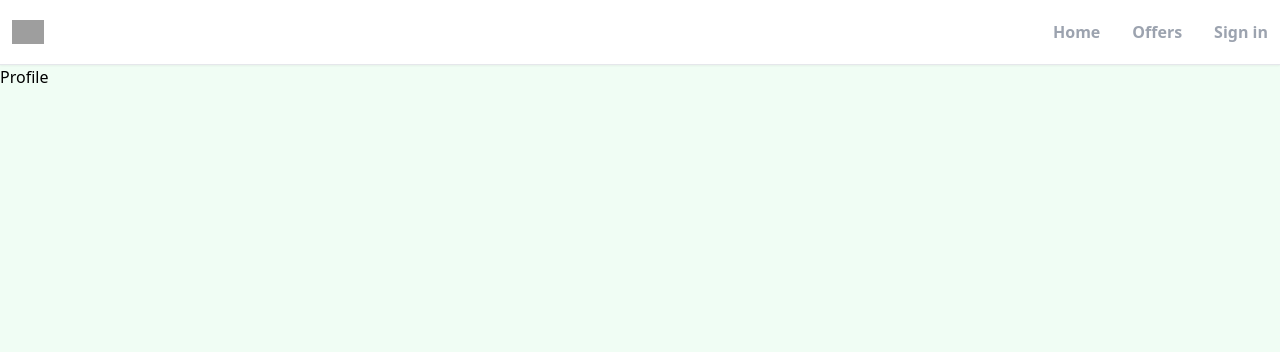
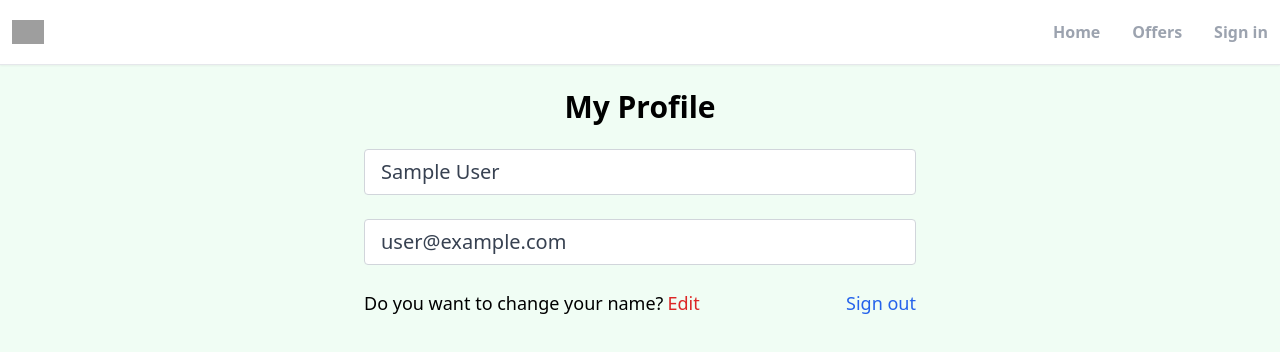
Before and after one commit to kocaogluozan/realtor-clone, a React (Create React App) app: page /profile in a window 1280 px wide. Shown: the top 352 px of the page. Built offline with nearby package versions, Linux system fonts and the light colour scheme; no server answers; sample sign-in values are in the browser's storage; grey boxes are pictures that could not be loaded.

Commit message:
Created PrivateRoute and custom hook for protection the profile page,SignOut functionality

```diff
--- a/src/App.js
+++ b/src/App.js
@@ -13,6 +13,7 @@
 
 //import components
 import Header from "./components/Header";
+import PrivateRoute from "./components/PrivateRoute";
 
 //import ToastContainer
 import { ToastContainer } from "react-toastify";
@@ -27,7 +28,9 @@
         <Route path="/sign-in" element={<SignIn />} />
         <Route path="/sign-up" element={<SignUp />} />
         <Route path="/forgot-password" element={<ForgotPassword />} />
-        <Route path="/profile" element={<Profile />} />
+        <Route path="/profile" element={<PrivateRoute />}>
+          <Route path="/profile" element={<Profile />} />
+        </Route>
       </Routes>
       <ToastContainer
         theme="dark"
--- /dev/null
+++ b/src/components/PrivateRoute.jsx
@@ -0,0 +1,17 @@
+import React from "react";
+
+//import Outlet,Navigate
+import { Outlet, Navigate } from "react-router-dom";
+
+//import custom hook
+import { useAuthStatus } from "../hooks/useAuthStatus";
+
+const PrivateRoute = () => {
+  const { loggedIn, checkingStatus } = useAuthStatus();
+  if (checkingStatus) {
+    return <h3>Loading...</h3>;
+  }
+  return loggedIn ? <Outlet /> : <Navigate to="/sign-in" />;
+};
+
+export default PrivateRoute;
--- /dev/null
+++ b/src/hooks/useAuthStatus.jsx
@@ -0,0 +1,21 @@
+import React, { useState, useEffect } from "react";
+
+//import firebase
+import { getAuth, onAuthStateChanged } from "firebase/auth";
+
+export const useAuthStatus = () => {
+  const [loggedIn, setLoggedIn] = useState(false);
+  const [checkingStatus, setCheckingStatus] = useState(true);
+
+  useEffect(() => {
+    const auth = getAuth();
+    onAuthStateChanged(auth, (user) => {
+      if (user) {
+        setLoggedIn(true);
+      }
+      setCheckingStatus(false);
+    });
+  }, []);
+  return { loggedIn, checkingStatus };
+};
+// export default useAuthStatus;
--- a/src/pages/Profile.jsx
+++ b/src/pages/Profile.jsx
@@ -1,7 +1,73 @@
-import React from "react";
+import React, { useState } from "react";
+
+//import useNavigate
+import { useNavigate } from "react-router-dom";
+
+//import firebase
+import { getAuth } from "firebase/auth";
 
 const Profile = () => {
-  return <div>Profile</div>;
+  const navigate = useNavigate();
+  const auth = getAuth();
+
+  const [formData, setFormData] = useState({
+    name: auth.currentUser.displayName,
+    email: auth.currentUser.email,
+  });
+
+  const { name, email } = formData;
+
+  const onLogOut = () => {
+    //signout auth'ta tanımlı:
+    auth.signOut();
+    navigate("/");
+  };
+  return (
+    <section className="flex justify-center items-center flex-col max-w-6xl mx-auto">
+      <h1 className="text-3xl text-center mt-6 font-bold">My Profile</h1>
+      <div className="w-full md:w-[50%] mt-6 px-3">
+        <form>
+          <input
+            type="text"
+            id="name"
+            value={name}
+            disabled
+            className="w-full text-xl px-4 py-2 text-gray-700 mb-6
+                    bg-white border border-gray-300 rounded
+                      transition ease-in-out"
+          />
+          <input
+            type="email"
+            id="email"
+            value={email}
+            disabled
+            className="w-full text-xl px-4 py-2 text-gray-700 mb-6
+                    bg-white border border-gray-300 rounded
+                      transition ease-in-out"
+          />
+
+          <div className="flex justify-between whitespace-nowrap text-sm md:text-lg mb-6">
+            <p className="flex items-center">
+              Do you want to change your name?{" "}
+              <span
+                className="text-red-600 hover:text-red-700 transition ease-in-out
+                          duration-200 ml-1 cursor-pointer"
+              >
+                Edit
+              </span>
+            </p>
+            <p
+              className="text-blue-600 hover:text-blue-800 transition ease-in-out
+                        duration-200 cursor-pointer"
+              onClick={onLogOut}
+            >
+              Sign out
+            </p>
+          </div>
+        </form>
+      </div>
+    </section>
+  );
 };
 
 export default Profile;
--- a/src/pages/SignIn.jsx
+++ b/src/pages/SignIn.jsx
@@ -4,7 +4,7 @@
 import { AiFillEyeInvisible, AiFillEye } from "react-icons/ai";
 
 //import Link
-import { Link, Navigate } from "react-router-dom";
+import { Link } from "react-router-dom";
 
 //import components
 import OAuth from "../components/OAuth";
@@ -50,7 +50,7 @@
   };
   return (
     <section>
-      <h1 className="text-3xl text-center font-bold mt-6 ">Sign In</h1>
+      <h1 className="text-3xl text-center font-bold mt-6">Sign In</h1>
       <div className="flex justify-center items-center flex-wrap px-6 py-12 max-w-6xl mx-auto">
         {/************ IMAGE ************/}
         <div className="md:w-[67%] lg:w-[50%] mb-12 md:mb-6">
```
